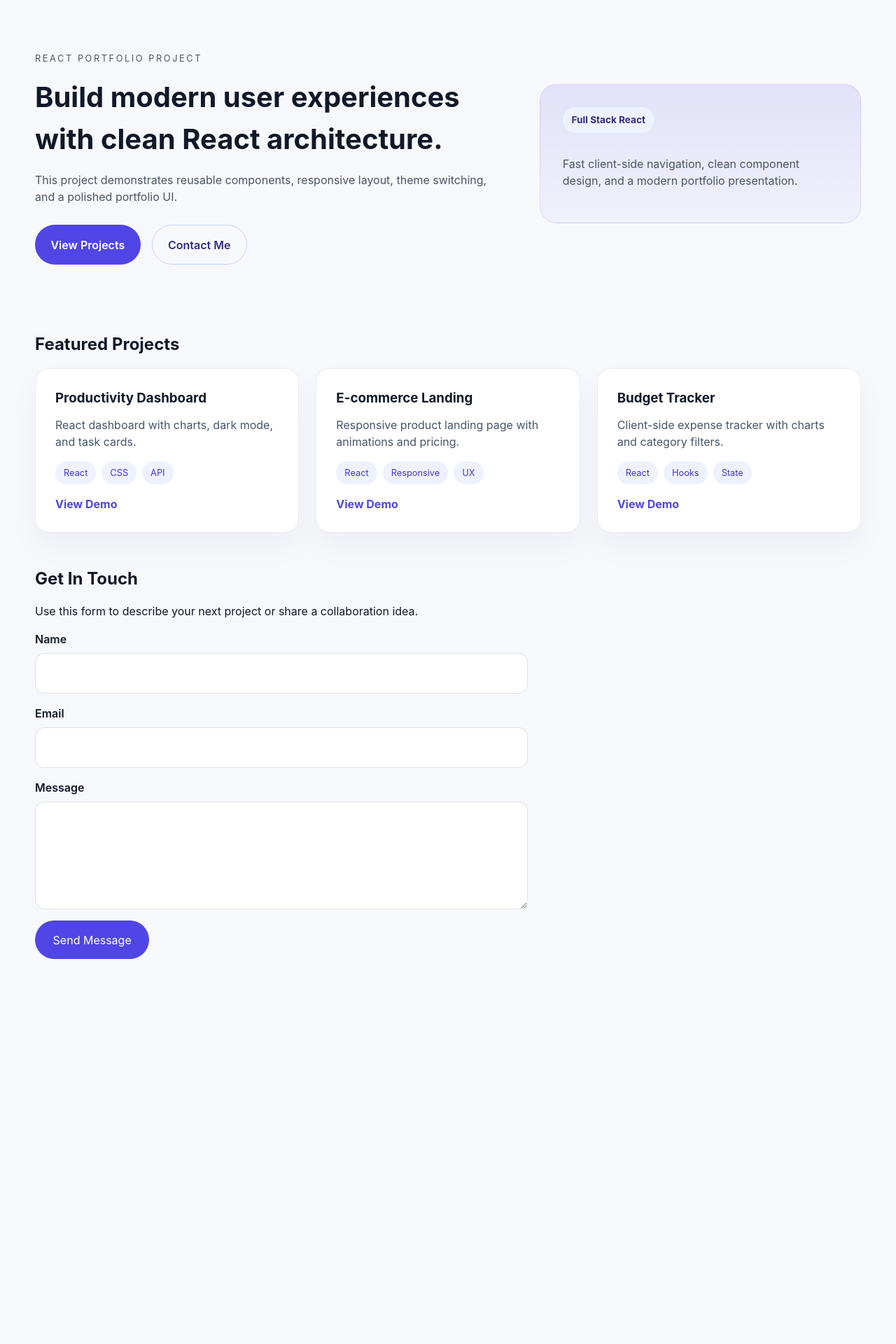
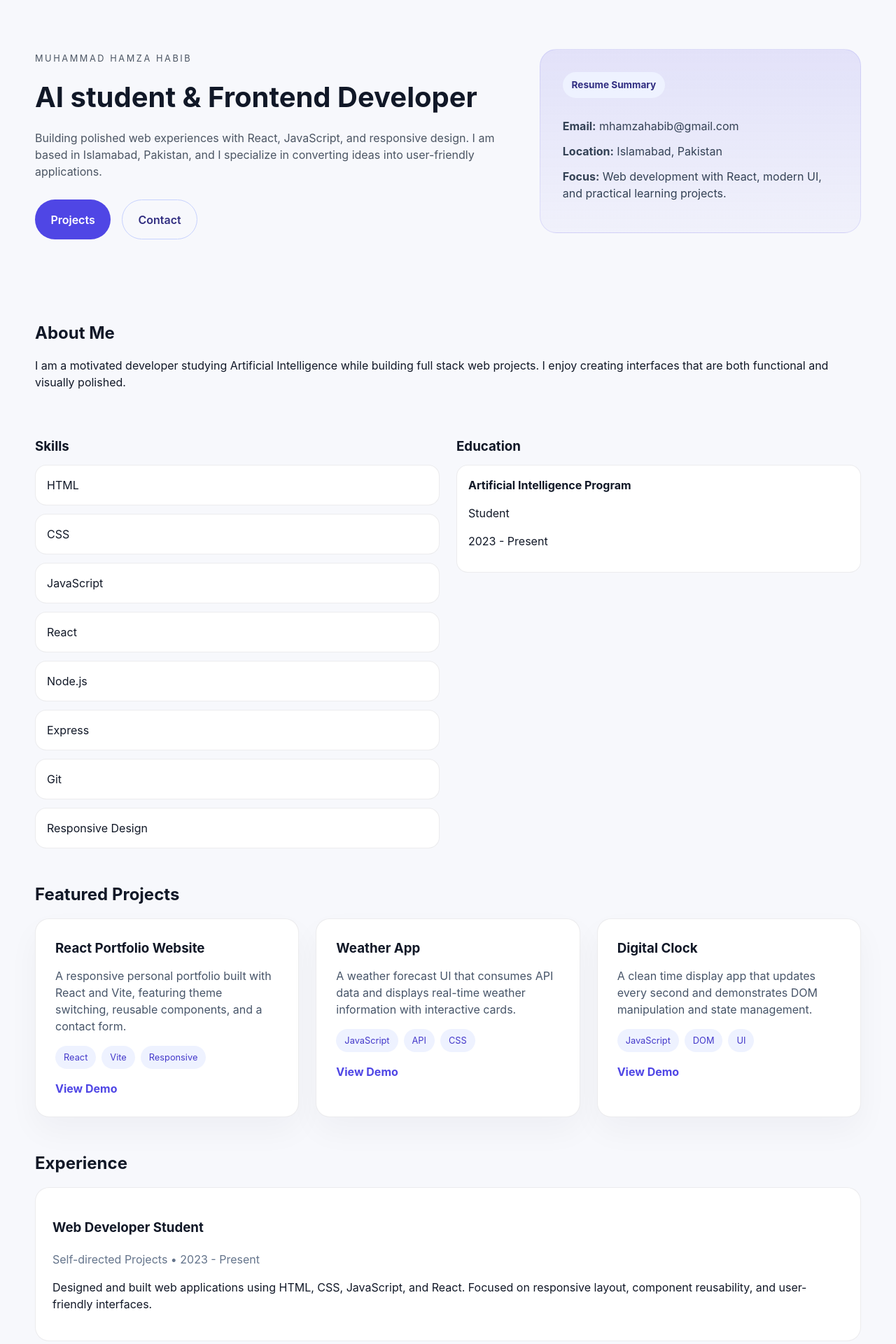
Before and after one commit to hamzahabib2024/Full-Stack-Web-Development, a React (Vite) app in the folder React/portfolio-app/: page / in a window 1280 px wide. Shown: the part 100-2020 px from the top of the page at 70% size. Before the commit the page ends 1534 px from the top, so only its background shows below. Built offline with nearby package versions, Linux system fonts and the light colour scheme.

Commit message:
Finalize resume-aligned portfolio update

```diff
--- a/React/portfolio-app/src/App.jsx
+++ b/React/portfolio-app/src/App.jsx
@@ -3,30 +3,50 @@ import Header from './components/Header.jsx'
 import ProjectCard from './components/ProjectCard.jsx'
 import ContactForm from './components/ContactForm.jsx'
 
-const projectData = [
+const skills = ['HTML', 'CSS', 'JavaScript', 'React', 'Node.js', 'Express', 'Git', 'Responsive Design']
+
+const projects = [
   {
-    title: 'Productivity Dashboard',
-    description: 'React dashboard with charts, dark mode, and task cards.',
-    tags: ['React', 'CSS', 'API'],
+    title: 'React Portfolio Website',
+    description: 'A responsive personal portfolio built with React and Vite, featuring theme switching, reusable components, and a contact form.',
+    tags: ['React', 'Vite', 'Responsive'],
     demo: '#',
   },
   {
-    title: 'E-commerce Landing',
-    description: 'Responsive product landing page with animations and pricing.',
-    tags: ['React', 'Responsive', 'UX'],
+    title: 'Weather App',
+    description: 'A weather forecast UI that consumes API data and displays real-time weather information with interactive cards.',
+    tags: ['JavaScript', 'API', 'CSS'],
     demo: '#',
   },
   {
-    title: 'Budget Tracker',
-    description: 'Client-side expense tracker with charts and category filters.',
-    tags: ['React', 'Hooks', 'State'],
+    title: 'Digital Clock',
+    description: 'A clean time display app that updates every second and demonstrates DOM manipulation and state management.',
+    tags: ['JavaScript', 'DOM', 'UI'],
     demo: '#',
+  },
+]
+
+const experience = [
+  {
+    role: 'Web Developer Student',
+    company: 'Self-directed Projects',
+    period: '2023 - Present',
+    details: 'Designed and built web applications using HTML, CSS, JavaScript, and React. Focused on responsive layout, component reusability, and user-friendly interfaces.',
+  },
+]
+
+const education = [
+  {
+    institution: 'Artificial Intelligence Program',
+    degree: 'Student',
+    period: '2023 - Present',
+    details: 'Studying AI concepts alongside full stack web development to create intelligent, modern applications.',
   },
 ]
 
 function App() {
   const [theme, setTheme] = useState('light')
-  const featured = useMemo(() => projectData.slice(0, 3), [])
+  const featured = useMemo(() => projects, [])
 
   return (
     <div className={`app ${theme}`}>
@@ -34,19 +54,52 @@ function App() {
       <main className="page-content">
         <section className="hero">
           <div>
-            <p className="eyebrow">React Portfolio Project</p>
-            <h1>Build modern user experiences with clean React architecture.</h1>
+            <p className="eyebrow">Muhammad Hamza Habib</p>
+            <h1>AI student & Frontend Developer</h1>
             <p>
-              This project demonstrates reusable components, responsive layout, theme switching, and a polished portfolio UI.
+              Building polished web experiences with React, JavaScript, and responsive design. I am based in Islamabad, Pakistan, and I specialize in converting ideas into user-friendly applications.
             </p>
             <div className="hero-actions">
-              <a className="button primary" href="#projects">View Projects</a>
-              <a className="button secondary" href="#contact">Contact Me</a>
+              <a className="button primary" href="#projects">Projects</a>
+              <a className="button secondary" href="#contact">Contact</a>
             </div>
           </div>
-          <div className="hero-card">
-            <span className="hero-badge">Full Stack React</span>
-            <p>Fast client-side navigation, clean component design, and a modern portfolio presentation.</p>
+          <div className="hero-card profile-card">
+            <span className="hero-badge">Resume Summary</span>
+            <p><strong>Email:</strong> mhamzahabib@gmail.com</p>
+            <p><strong>Location:</strong> Islamabad, Pakistan</p>
+            <p><strong>Focus:</strong> Web development with React, modern UI, and practical learning projects.</p>
+          </div>
+        </section>
+
+        <section id="about" className="about-section">
+          <div className="about-copy">
+            <h2>About Me</h2>
+            <p>
+              I am a motivated developer studying Artificial Intelligence while building full stack web projects. I enjoy creating interfaces that are both functional and visually polished.
+            </p>
+          </div>
+          <div className="about-grid">
+            <div>
+              <h3>Skills</h3>
+              <ul>
+                {skills.map((skill) => (
+                  <li key={skill}>{skill}</li>
+                ))}
+              </ul>
+            </div>
+            <div>
+              <h3>Education</h3>
+              <ul>
+                {education.map((item) => (
+                  <li key={item.institution}>
+                    <strong>{item.institution}</strong>
+                    <p>{item.degree}</p>
+                    <p>{item.period}</p>
+                  </li>
+                ))}
+              </ul>
+            </div>
           </div>
         </section>
 
@@ -59,9 +112,24 @@ function App() {
           </div>
         </section>
 
+        <section id="experience" className="experience-section">
+          <h2>Experience</h2>
+          <div className="timeline">
+            {experience.map((item) => (
+              <article key={item.role} className="timeline-card">
+                <h3>{item.role}</h3>
+                <p className="timeline-meta">
+                  {item.company} • {item.period}
+                </p>
+                <p>{item.details}</p>
+              </article>
+            ))}
+          </div>
+        </section>
+
         <section id="contact" className="contact-section">
-          <h2>Get In Touch</h2>
-          <p>Use this form to describe your next project or share a collaboration idea.</p>
+          <h2>Contact</h2>
+          <p>If you would like to collaborate or learn more about my work, send a message below.</p>
           <ContactForm />
         </section>
       </main>
--- a/React/portfolio-app/src/index.css
+++ b/React/portfolio-app/src/index.css
@@ -128,6 +128,11 @@ nav a {
   border: 1px solid rgba(79,70,229,0.12);
 }
 
+.profile-card p {
+  margin: 0.75rem 0;
+  color: #334155;
+}
+
 .hero-badge {
   display: inline-flex;
   padding: 0.5rem 0.8rem;
@@ -140,13 +145,64 @@ nav a {
 }
 
 .project-grid,
-.contact-section {
+.contact-section,
+.about-section,
+.experience-section {
   margin-top: 3rem;
 }
 
 .project-grid h2,
-.contact-section h2 {
+.contact-section h2,
+.about-section h2,
+.experience-section h2 {
   margin-bottom: 1rem;
+}
+
+.about-section {
+  display: grid;
+  gap: 2rem;
+}
+
+.about-grid {
+  display: grid;
+  gap: 1.5rem;
+  grid-template-columns: repeat(auto-fit, minmax(240px, 1fr));
+}
+
+.about-grid h3 {
+  margin-bottom: 0.75rem;
+}
+
+.about-grid ul {
+  list-style: none;
+  padding: 0;
+  margin: 0;
+  display: grid;
+  gap: 0.75rem;
+}
+
+.about-grid li {
+  background: white;
+  border-radius: 1rem;
+  padding: 1rem;
+  border: 1px solid rgba(15, 23, 42, 0.08);
+}
+
+.timeline {
+  display: grid;
+  gap: 1rem;
+}
+
+.timeline-card {
+  background: white;
+  border-radius: 1.25rem;
+  padding: 1.5rem;
+  border: 1px solid rgba(15, 23, 42, 0.08);
+}
+
+.timeline-meta {
+  margin: 0.5rem 0 1rem;
+  color: #64748b;
 }
 
 .cards {
```
